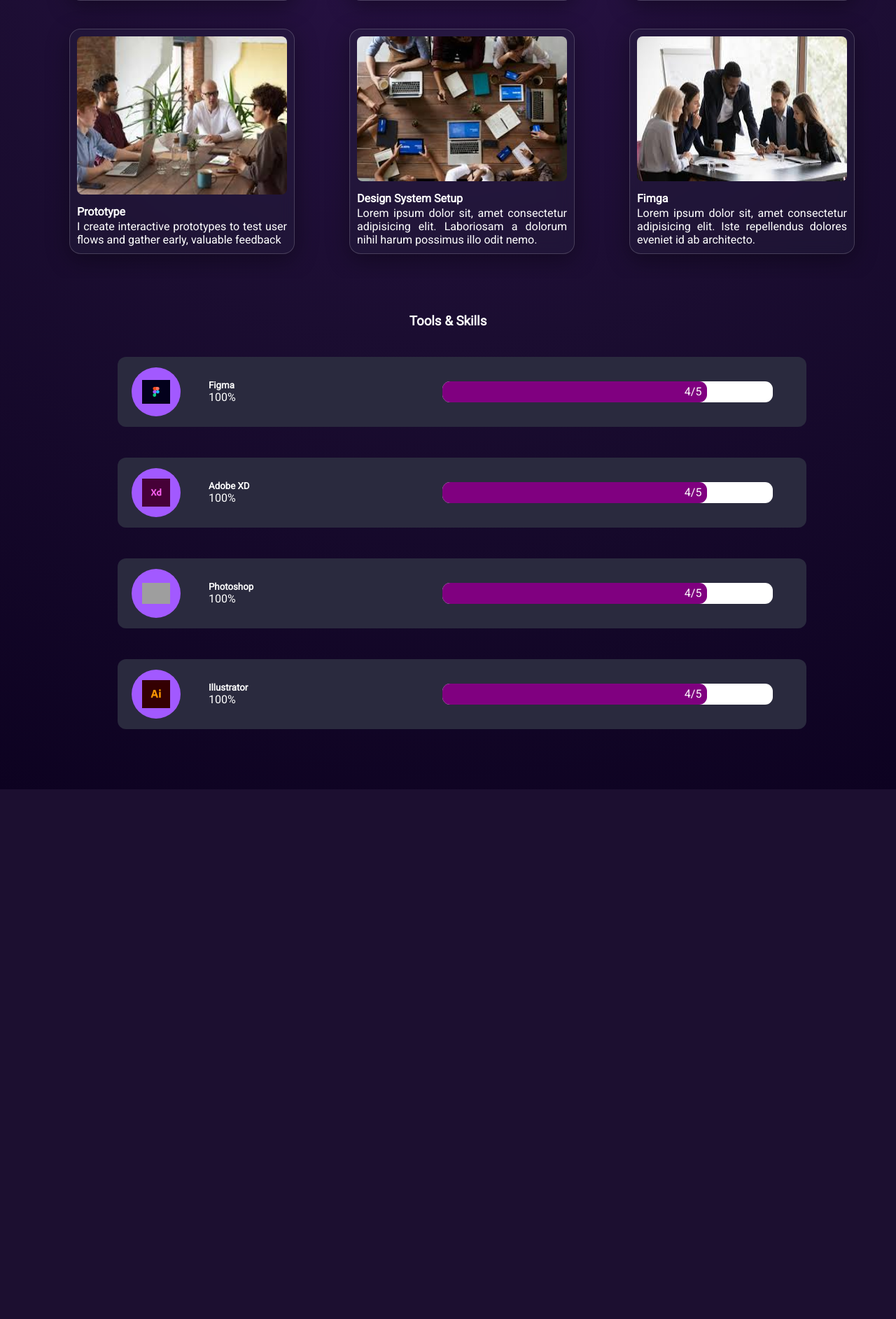
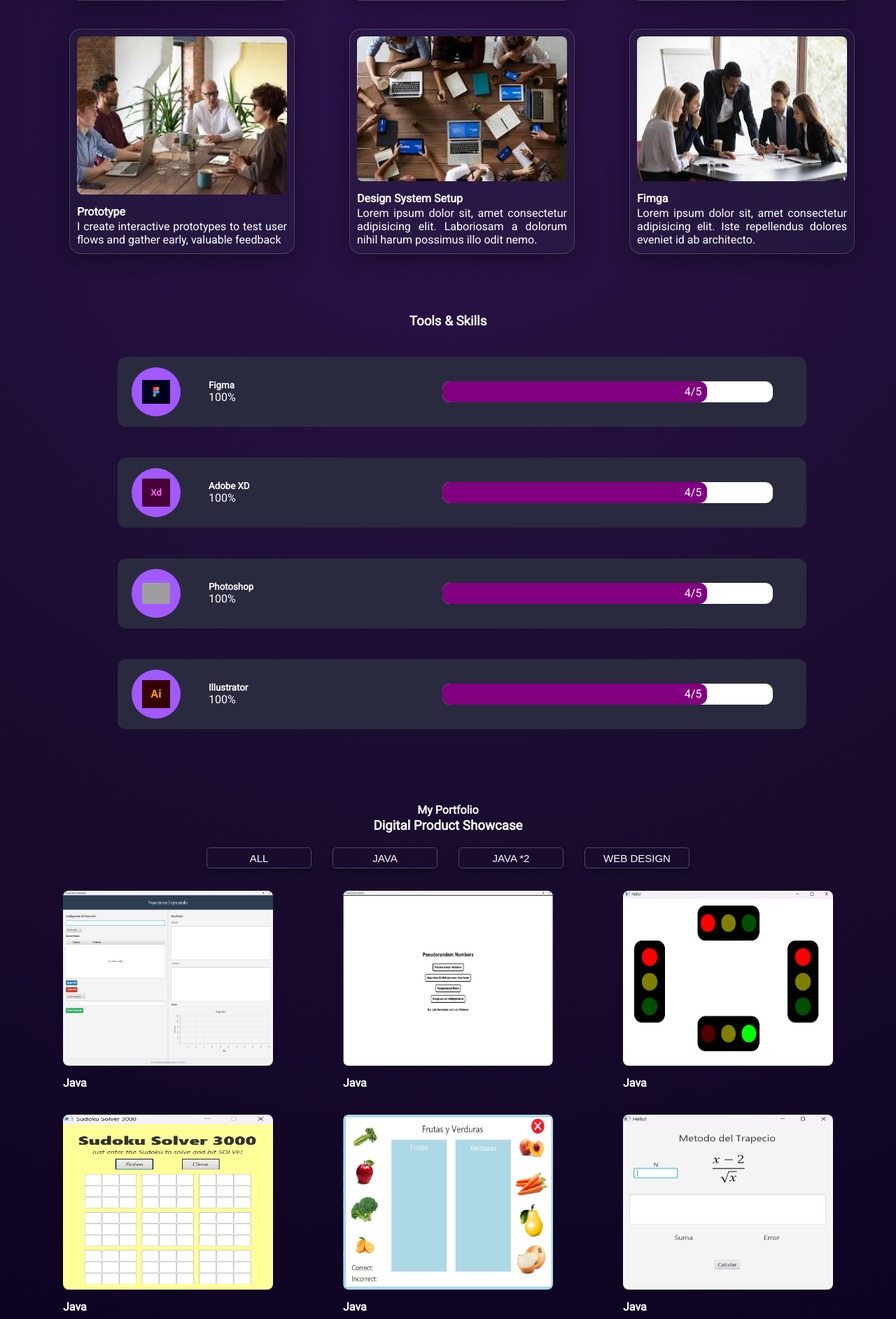
Before and after one commit to elchidoIIone/elchidoiione.github.io, a PHP site: page / in a window 1280 px wide. Shown: the part 1732-3617 px from the top of the page at 70% size. Before the commit the page ends 2860 px from the top, so only its background shows below. Run offline with PHP 8.4, Linux system fonts and the light colour scheme; some web fonts are replaced; grey boxes are pictures that could not be loaded.

Commit message:
Avance (Portfolio)

```diff
--- a/css/style.css
+++ b/css/style.css
@@ -307,3 +307,64 @@ section#toolskill h3{
     text-align: center;
     padding-bottom: 20px;
 }
+section#Myportfolio{
+    height: 100vh;
+    padding: 0 50px 0 50px;
+    color: white;
+    padding-top: 20px;
+}
+section#Myportfolio #p_section{
+    display: flex;
+    justify-content: center;
+    align-items: center;
+    gap: 30px;
+    margin-top: 20px;
+    margin-bottom: 25px;
+}
+section#Myportfolio #p_section button{
+    background-color: transparent;
+    border: 1px solid #4a4a68;
+    background: none;
+    font-size: 15px;
+    height: 30px;
+    width: 150px;
+}
+section#Myportfolio #p_section button:hover{
+    background-color: #2c2c4c;
+}
+section#Myportfolio #subsection5{
+    display: grid;
+    grid-template-columns: repeat(3, 3fr);
+    align-items: center;
+    justify-items: center;
+    gap: 20px;
+    width: 100%;
+}
+section#Myportfolio #subsection5 div{
+    text-align: justify;
+    height: 300px;
+    justify-content: center;
+    align-items: center;
+    display: flex;
+    flex-direction: column;
+    width: 300px;
+}
+section#Myportfolio #subsection5 div h4{
+    width: 100%;
+    text-align: left;
+}
+section#Myportfolio #subsection5 div img{
+    width: 100%;
+    height: 250px;
+    border-radius: 8px;
+    margin-bottom: 15px;
+}
+section#Myportfolio h4{
+    width: 100%;
+    text-align: center;
+    margin-bottom: 2px;
+}
+section#Myportfolio h3{
+    width: 100%;
+    text-align: center;
+}
--- a/index.html
+++ b/index.html
@@ -171,5 +171,53 @@
             </div>
         </div>
     </section>
+    <section id="Myportfolio">
+        <h4>My Portfolio</h4>
+        <h3>Digital Product Showcase</h3>
+        <div id="p_section">
+            <button>All</button>
+            <button>Java</button>
+            <button>Java *2</button>
+            <button>Web Design</button>
+        </div>
+        <div id="subsection5">
+            <div>
+                <img src="./img/scr1.png" alt="work1">
+                <h4>Java</h4>
+            </div>
+            <div>
+                <img src="./img/scr2.png" alt="work1">
+                <h4>Java</h4>
+            </div>
+            <div>
+                <img src="./img/scr3.png" alt="work1">
+                <h4>Java</h4>
+            </div>
+            <div>
+                <img src="./img/scr4.png" alt="work1">
+                <h4>Java</h4>
+            </div>
+            <div>
+                <img src="./img/scr5.png" alt="work1">
+                <h4>Java</h4>
+            </div>
+            <div>
+                <img src="./img/scr6.png" alt="work1">
+                <h4>Java</h4>
+            </div>
+            <div>
+                <img src="./img/scr7.png" alt="work1">
+                <h4>Java</h4>
+            </div>
+            <div>
+                <img src="./img/scr8.png" alt="Web Design">
+                <h4>Web design</h4>
+            </div>
+            <div>
+                <img src="./img/scr9.png" alt="work1">
+                <h4>Java</h4>
+            </div>
+        </div>
+    </section>
 </body>
 </html>
```
Also changed, not shown: img/scr1.png (added), img/scr2.png (added), img/scr3.png (added), img/scr4.png (added), img/scr5.png (added), img/scr6.png (added), img/scr7.png (added), img/scr8.png (added), img/scr9.png (added).
